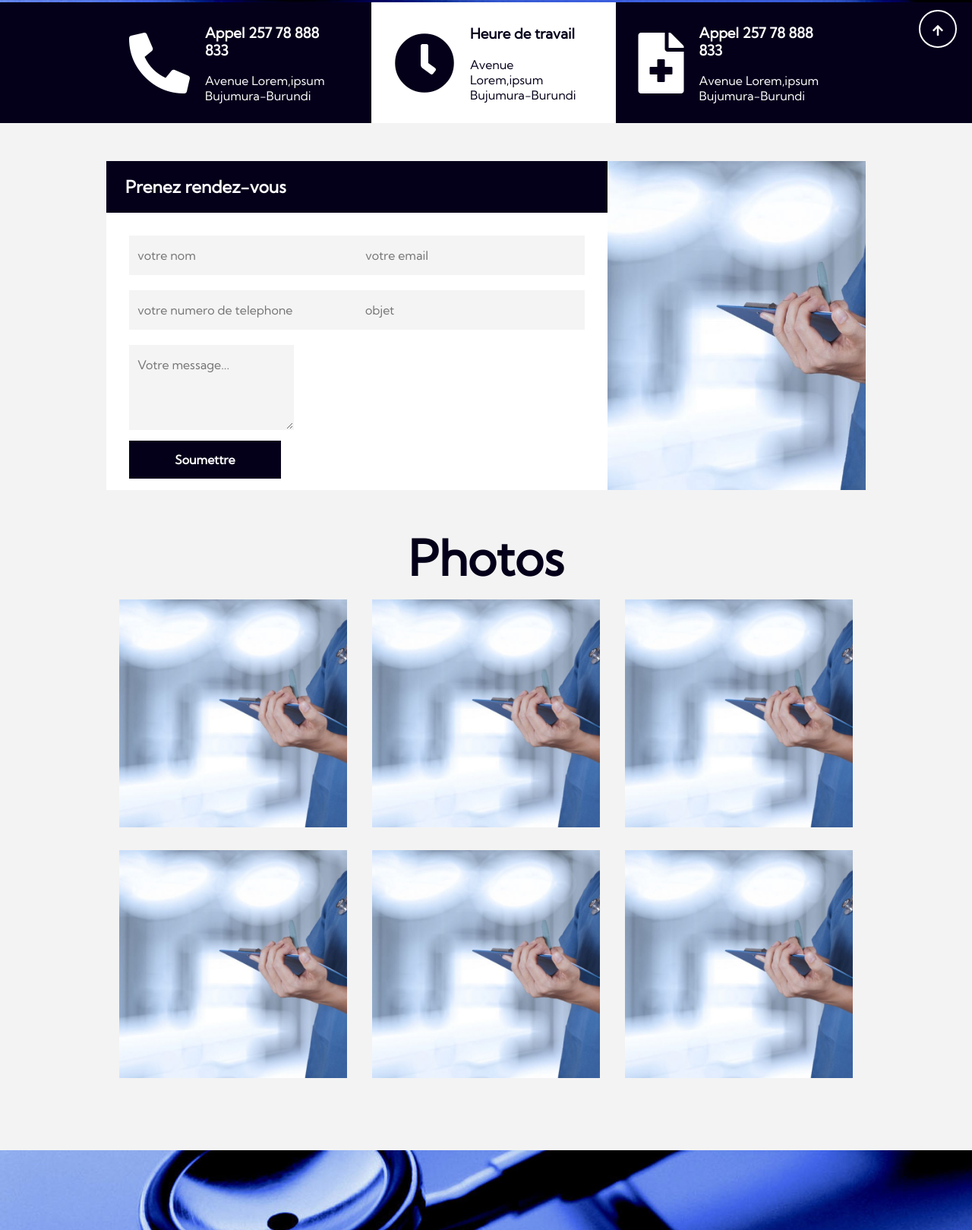
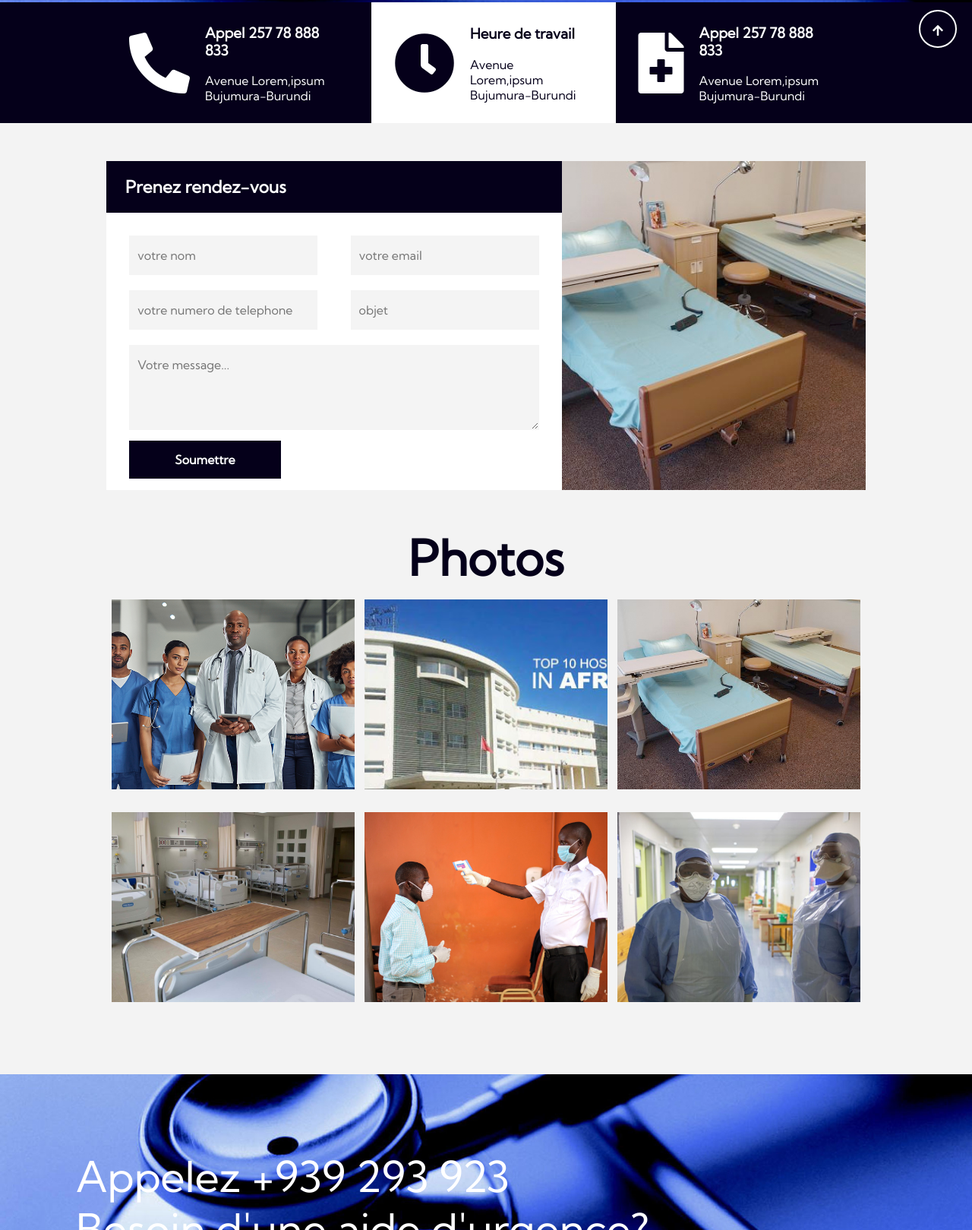
Before and after one commit to Trezzmann/project_web, a website: page index.html in a window 1280 px wide. Shown: the part 637-2256 px from the top of the page at 76% size. Drawn offline with Linux system fonts and the light colour scheme.

Commit message:
80% done

```diff
--- a/css/style.scss
+++ b/css/style.scss
@@ -140,7 +140,7 @@
 
 
     .form__image{
-        background-image: url('/img/for-professionals-1000x700.jpg');
+        background-image: url('/img/Hospital-Beds.jpg');
         background-position:center center;
         background-size: cover;
         width:40%;
@@ -199,13 +199,13 @@
                 }
             }
             input[type='text']{
-                width: 300px;
+                width: 46%;
                 @include device-max-900{
                     width: 100%;
                 }
             }
             textarea{
-                width: auto;
+                width: 100%;
             }
         }
 
@@ -220,6 +220,9 @@
             border: none;
             display: block;
             margin-bottom: 15px;
+            @include device-max-700{
+                width: 100%;
+            }
         }
 
     }
@@ -243,12 +246,31 @@
         margin:auto;
 
         &__item{
-            background-image: url('/img/for-professionals-1000x700.jpg');
             background-position: center center;
             background-size: cover;
             margin: 15px auto;
-            width: 300px;
-            height:300px;
+            width: 320px;
+            height:250px;
+            &:nth-child(1){
+                background-image: url('/img/88176.jpg');
+            }
+            &:nth-child(2){
+                background-image: url('/img/unnamed.jpg');
+            }
+            &:nth-child(3){
+                background-image: url('/img/Hospital-Beds.jpg');
+            }
+            &:nth-child(4){
+                background-image: url('/img/hospital.jpg');
+            }
+            &:nth-child(5){
+                background-image: url('/img/Moore-CovidAfrica.jpg');
+            }
+            &:nth-child(6){
+                background-image: url('/img/file-20210111-23-1s1uykk.jpg');
+            }
+
+
 
 
             @include device-max-900{
--- a/css/style_gallery.scss
+++ b/css/style_gallery.scss
@@ -21,7 +21,7 @@
         margin:auto;
 
         &__item{
-            background-image: url('/img/for-professionals-1000x700.jpg');
+            // background-image: url('/img/for-professionals-1000x700.jpg');
             background-position: center center;
             background-size: cover;
             margin: 15px auto;
@@ -30,6 +30,25 @@
             @include device-max-700{
                 width: 100%;
             }
+
+            &:nth-child(1){
+                background-image: url('/img/88176.jpg');
+            }
+            &:nth-child(2){
+                background-image: url('/img/unnamed.jpg');
+            }
+            &:nth-child(3){
+                background-image: url('/img/Hospital-Beds.jpg');
+            }
+            &:nth-child(4){
+                background-image: url('/img/hospital.jpg');
+            }
+            &:nth-child(5){
+                background-image: url('/img/Moore-CovidAfrica.jpg');
+            }
+            &:nth-child(6){
+                background-image: url('/img/file-20210111-23-1s1uykk.jpg');
+            }
         }
     }
 }
--- a/index.html
+++ b/index.html
@@ -206,7 +206,7 @@
         </div>
     </div>
 
-    <a class="btn-goUp" href="#home"><i class="fas fa-arrow-up"></i></a>
+    <span class="btn-goUp" href=""><i class="fas fa-arrow-up"></i></span>
 
 
     <script src="/js/menu.js"></script>
--- a/js/menu.js
+++ b/js/menu.js
@@ -1,4 +1,4 @@
-
+    const btnUp = document.querySelector('.btn-goUp')
     const menuBtn = document.querySelector('.fa-bars')
     const closeBtn = document.querySelector('.fa-times')
     const menu = document.querySelector('.header__menu')
@@ -12,3 +12,10 @@
         menu.style.top = "-1000px"
         menu.style.padding = "20px"
     }
+
+    btnUp.onclick = () => {
+        document.documentElement.scrollTo({
+            top:0,
+            behavior:"smooth"
+        })
+    }
```
Also changed, not shown: about.html (+1 -1 lines), blog.html (+1 -1 lines), contact.html (+1 -1 lines), gallery.html (+1 -1 lines), services.html (+1 -1 lines), css/style.css, css/style_gallery.css, img/111956067_epa2.jpg (added), img/88176.jpg (added), img/Hospital-Beds.jpg (added), img/Moore-CovidAfrica.jpg (added), img/file-20210111-23-1s1uykk.jpg (added), img/hospital.jpg (added), img/unnamed.jpg (added), 2 other files.
